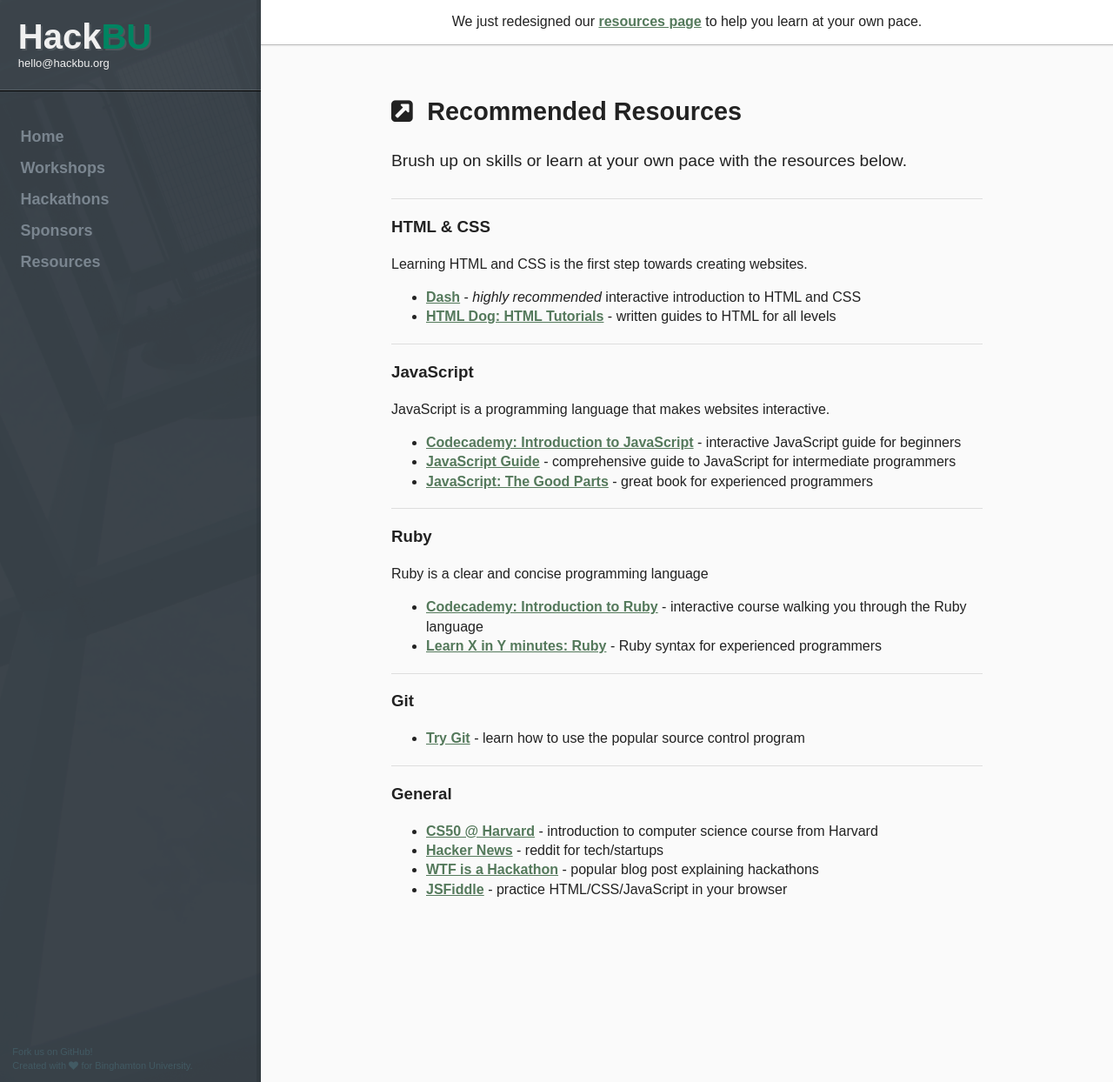
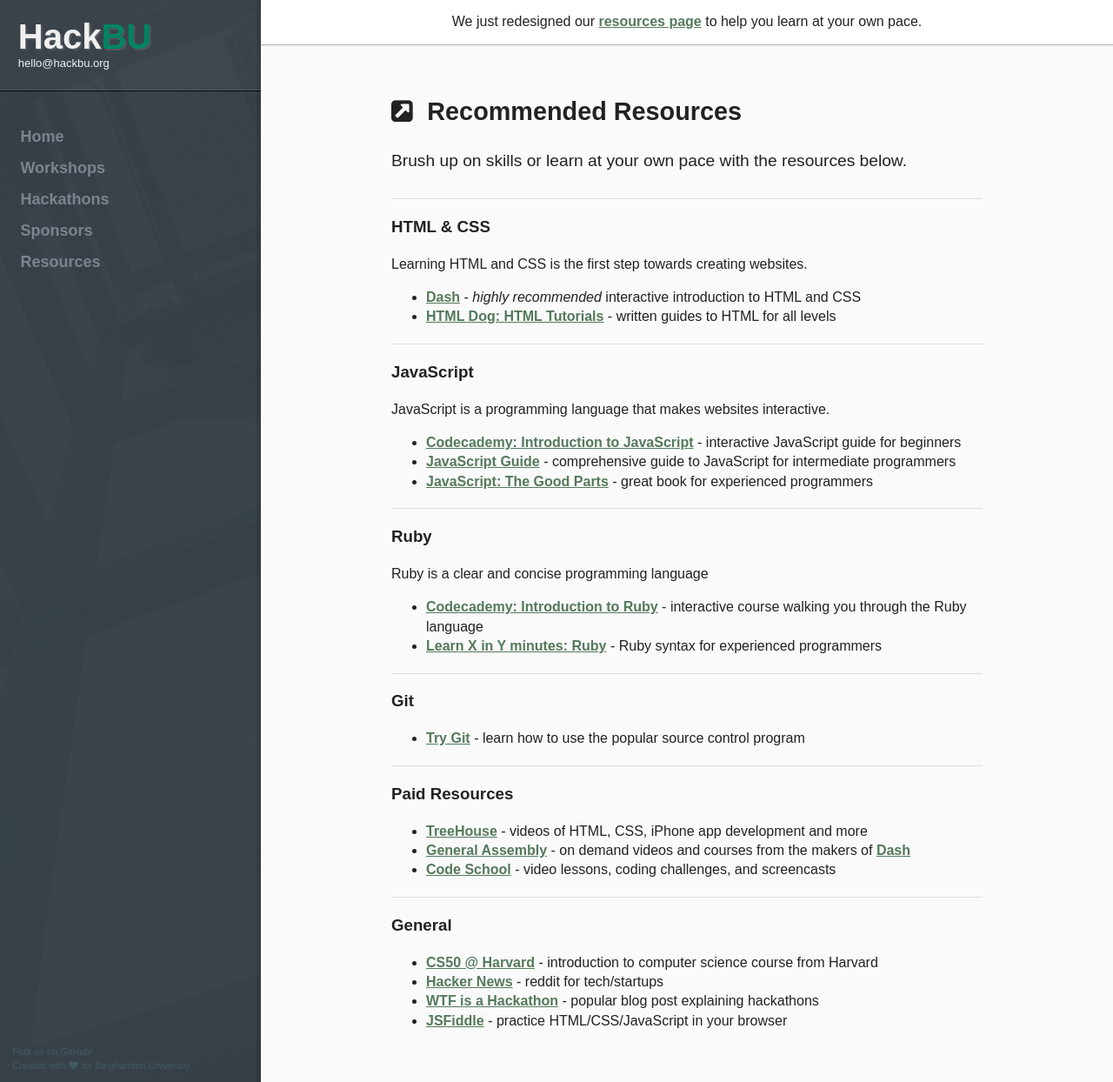
Before and after one commit to hackbinghamton/hackbinghamton.github.io, a Jekyll site: the page built from resources/index.html, in a window 1280 px wide and 1244 px high. Shown: the whole window at 87% size. Built offline with Jekyll 4.4.1, drawn with Linux system fonts in a browser that asks for light colours; nearby versions of some CDN libraries; Markdown is read by kramdown in place of the engine named in the settings.

Commit message:
add paid resources to the resources page

```diff
--- a/resources/index.html
+++ b/resources/index.html
@@ -45,6 +45,15 @@
 </div>
 
 <div class="article">
+	<h3>Paid Resources</h3>
+	<ul>
+		<li><a href="http://teamtreehouse.com/">TreeHouse</a> - videos of HTML, CSS, iPhone app development and more</li>
+		<li><a href="https://generalassemb.ly/online/on-demand">General Assembly</a> - on demand videos and courses from the makers of <a href="https://dash.generalassemb.ly/">Dash</a></li>
+		<li><a href="https://www.codeschool.com/enrollments/dnFtaXFMbXROSVVqT3N1bngwWnBRUjhGc2k1Z1dEOW52cFJvZEMzRUZvRT0tLWpvUElMODBvdFhiZlA4MjE2Mlc2c1E9PQ==">Code School</a> - video lessons, coding challenges, and screencasts</li>
+	</ul>
+</div>
+
+<div class="article">
 	<h3>General</h3>
 	<ul>
 		<li><a href="https://cs50.harvard.edu/">CS50 @ Harvard</a> - introduction to computer science course from Harvard</li>
```
